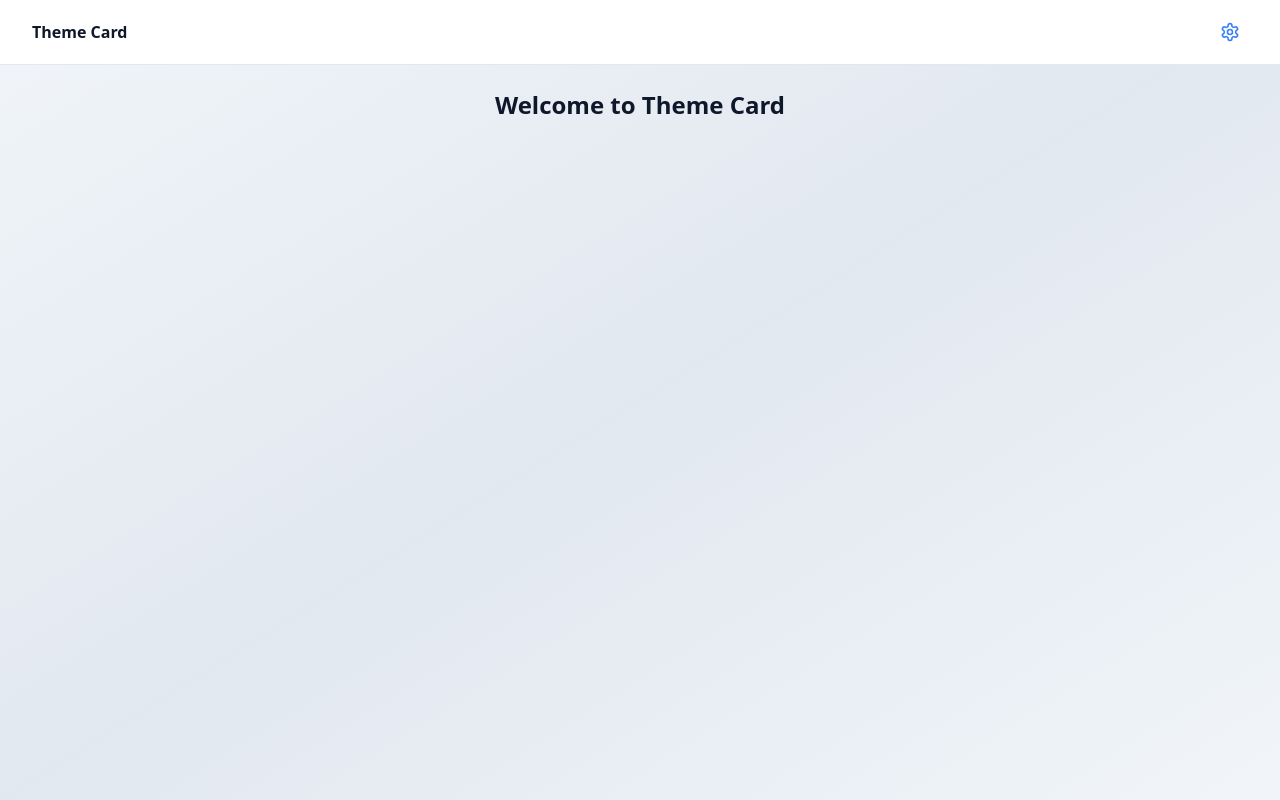
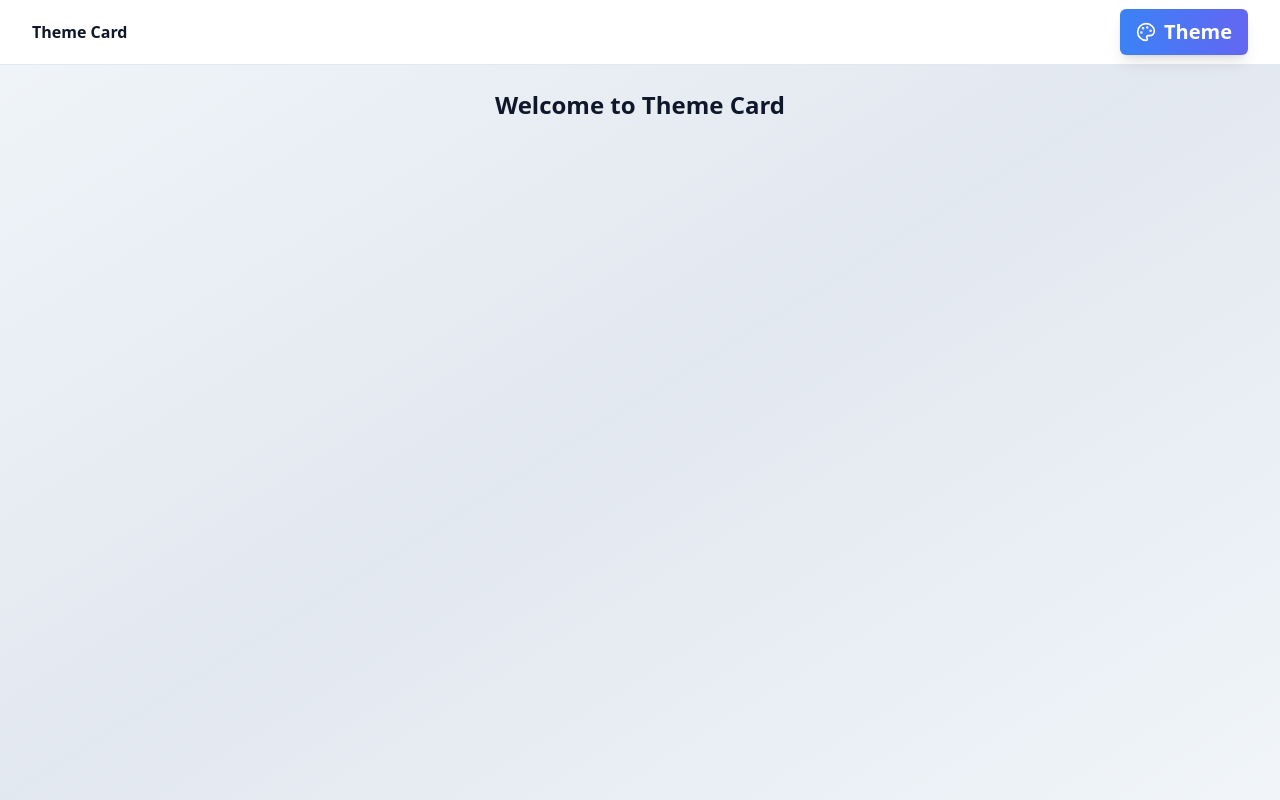
Before and after one commit to rgehrkedk/themecard, a Next.js app: page / in a window 1280 px wide. Built offline with nearby package versions, Linux system fonts and the light colour scheme.

Commit message:
Update site-header.tsx

```diff
--- a/src/components/site-header.tsx
+++ b/src/components/site-header.tsx
@@ -1,9 +1,10 @@
 // src/components/site-header.tsx
 import { Button } from "@/components/ui/button"
-import { Settings } from "lucide-react"
+import { Palette } from "lucide-react"
 import { useState } from "react"
 import { DisplaySettings } from "./display-settings"
 import { type ThemeKey, type Preferences } from '@/lib/types'
+import { themes } from '@/lib/themes'
 
 interface SiteHeaderProps {
   appearance: 'auto' | 'light' | 'dark'
@@ -35,10 +36,10 @@ export function SiteHeader({
   return (
     <>
       <header className={`sticky top-0 z-40 w-full border-b transition-colors duration-700 ${
-  isDarkMode
-    ? 'bg-slate-900 border-slate-700'
-    : 'bg-white border-slate-200'
-}`}>
+        isDarkMode
+          ? 'bg-slate-900 border-slate-700'
+          : 'bg-white border-slate-200'
+      }`}>
         <div className="container flex h-16 items-center space-x-4 sm:justify-between sm:space-x-0">
           <div className="flex gap-6 md:gap-10">
             <div className="flex items-center space-x-2">
@@ -51,13 +52,16 @@ export function SiteHeader({
           </div>
           <div className="flex flex-1 items-center justify-end space-x-4">
             <Button
-              variant="ghost"
-              size="icon"
+              variant="default"
               onClick={() => setIsOpen(true)}
-              className="relative"
+              className={`relative px-4 py-2 transition-all duration-300 ${
+                preferences.gradients
+                  ? `bg-gradient-to-r shadow-lg ${themes[activeTheme].primary} ${themes[activeTheme].hover}`
+                  : `${themes[activeTheme].solid} ${themes[activeTheme].solidHover}`
+              } text-white`}
             >
-              <Settings className="h-5 w-5" />
-              <span className="sr-only">Open display settings</span>
+              <Palette className="h-5 w-5 mr-2" />
+              <span>Theme</span>
             </Button>
           </div>
         </div>
```
